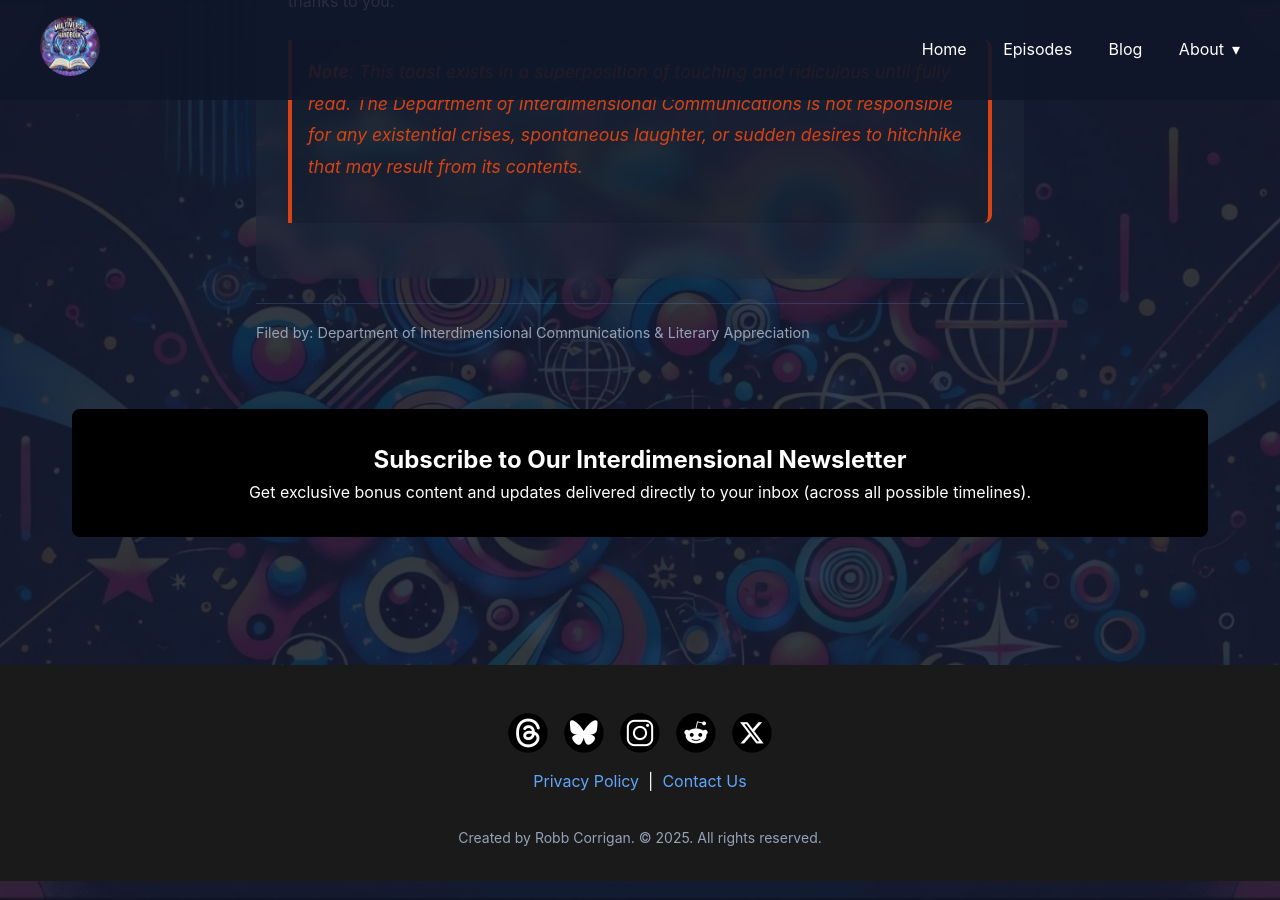
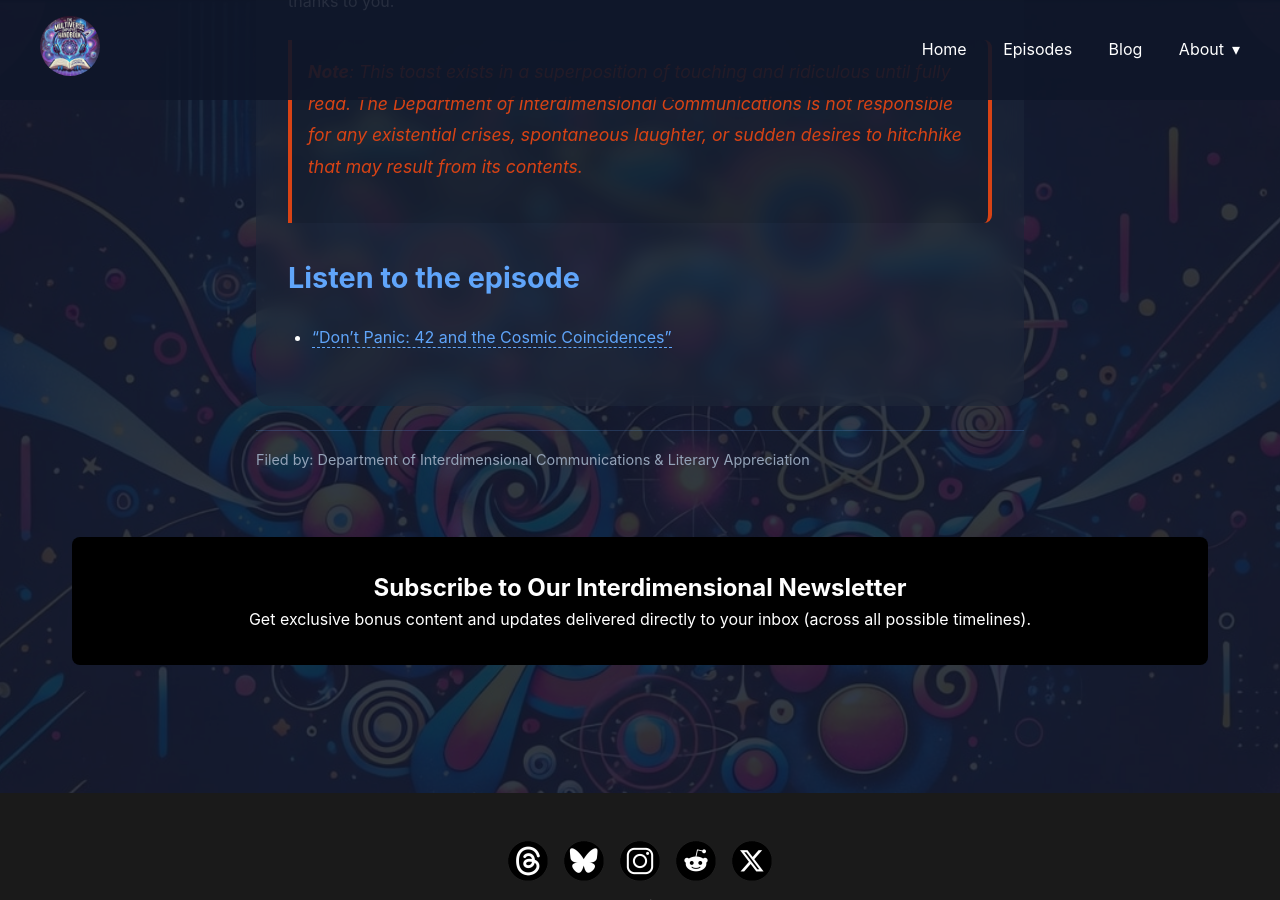
Before and after one commit to forward6/tmeh, a Jekyll site: the page built from _posts/2025-03-11-adams-birthday-toast.md, in a window 1280 px wide and 900 px high, scrolled down 1847 px. Built offline with Jekyll 4.4.1, drawn with Linux system fonts in a browser that asks for light colours.

Commit message:
added link

```diff
--- a/_posts/2025-03-11-adams-birthday-toast.md
+++ b/_posts/2025-03-11-adams-birthday-toast.md
@@ -28,3 +28,6 @@ Happy Birthday, Douglas. We're still mostly harmless, but considerably more enli
 
 > **Note**: This toast exists in a superposition of touching and ridiculous until fully read. The Department of Interdimensional Communications is not responsible for any existential crises, spontaneous laughter, or sudden desires to hitchhike that may result from its contents.
 {: .warning-box}
+
+## Listen to the episode
+* ["Don't Panic: 42 and the Cosmic Coincidences"](https://multiverseemployeehandbook.com/episodes/dont-panic-42-and-cosmic-coincidences/)
```
